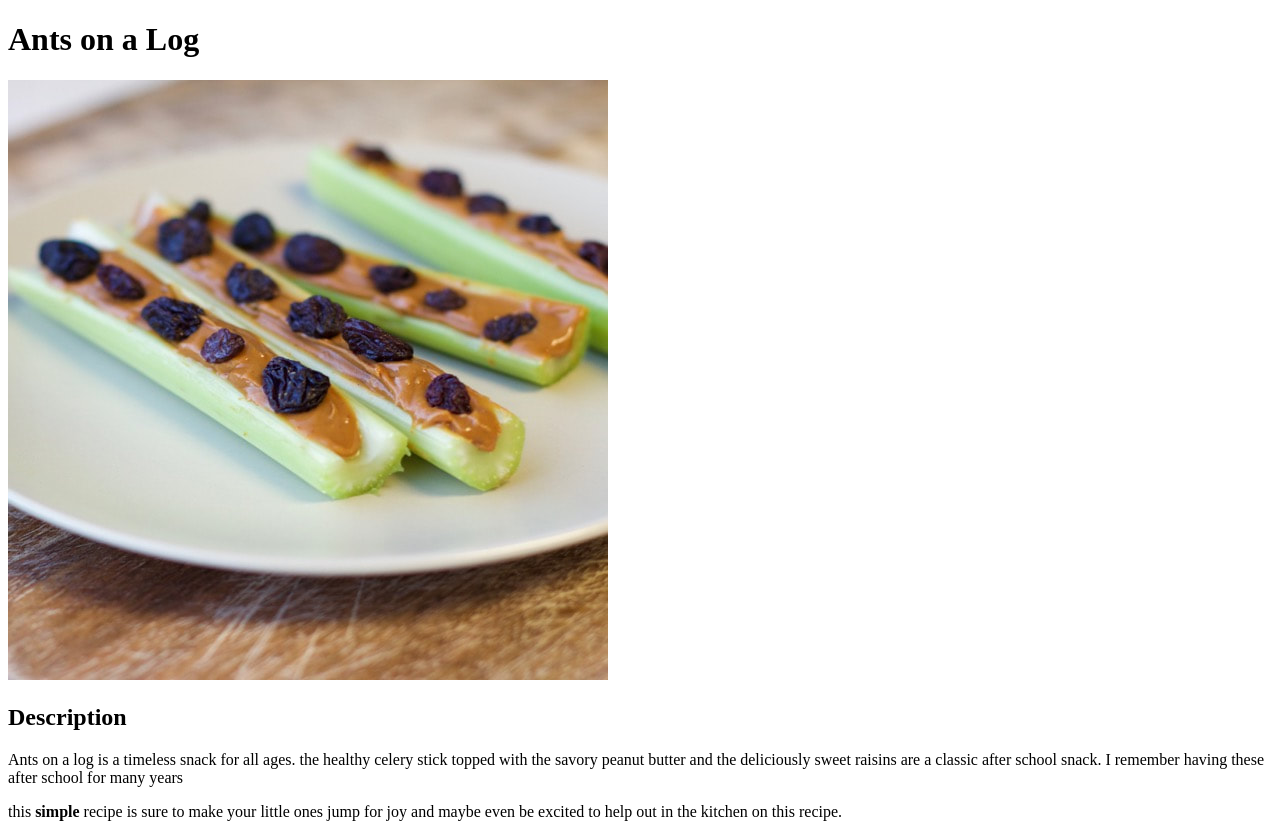
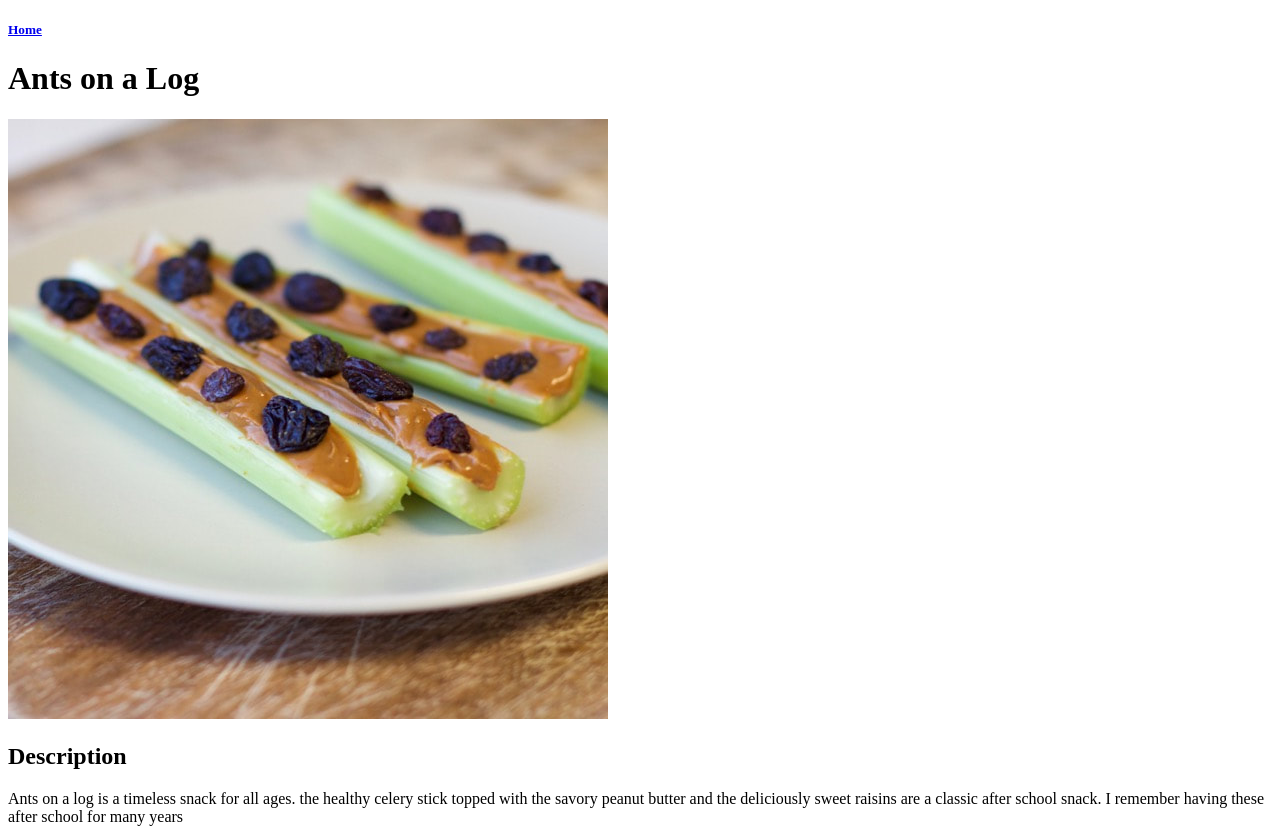
Before and after one commit to bradene0/odin-recipes, a plain HTML site: page recipes/ants-on-a-log.html in a window 1280 px wide. Shown: the top 829 px of the page. Drawn offline with Linux system fonts and the light colour scheme.

Commit message:
Added link to home on all pages

```diff
--- a/recipes/ants-on-a-log.html
+++ b/recipes/ants-on-a-log.html
@@ -7,6 +7,7 @@
     <title>Ants on a Log</title>
 </head>
 <body>
+    <h5><a href="../index.html">Home</a></h5>
     <h1>Ants on a Log</h1>
     <img src="../img/antlog.jpg" alt="raisins on a peanut butter covered celery stick">
     <h2>Description</h2>
```
Also changed, not shown: recipes/butter.html (+1 -0 lines), recipes/focaccia.html (+1 -0 lines).
